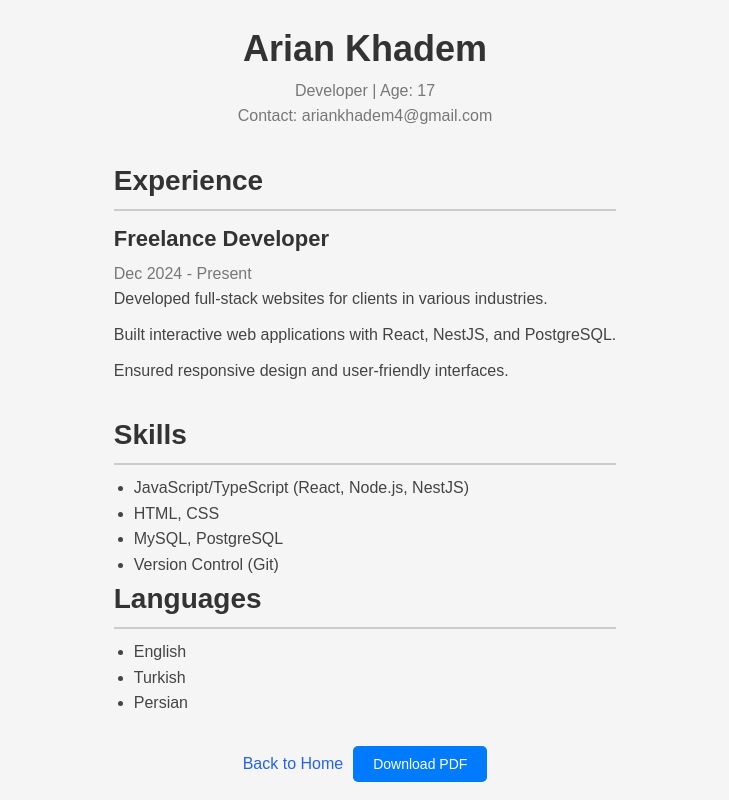
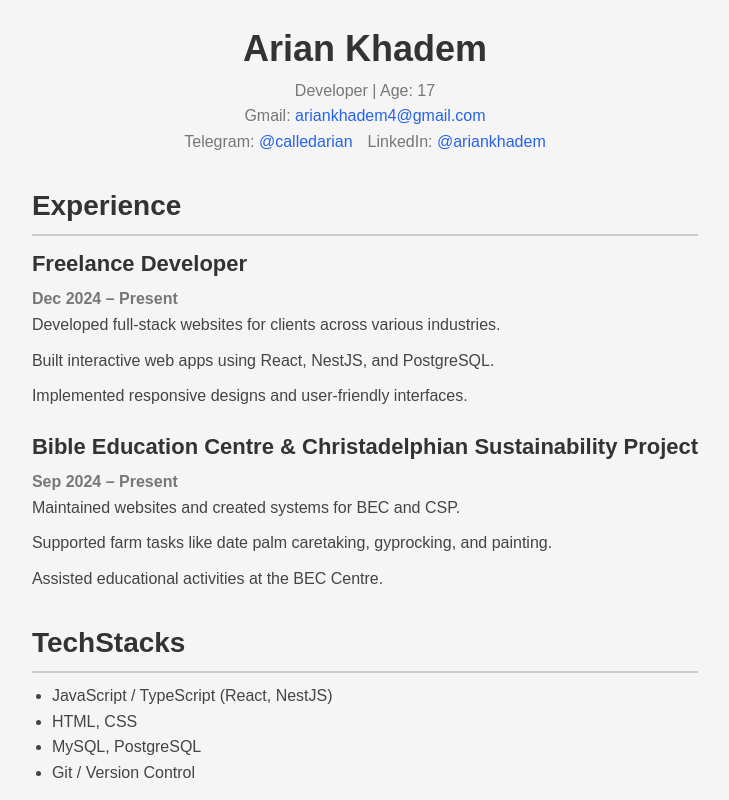
Before and after one commit to calledarian/Portfolio, a React (Create React App) app: page /resume in a window 1280 px wide. Shown: the top 800 px of the page, without its empty margins (275-1004 px from the left). Built offline with nearby package versions, Linux system fonts and the light colour scheme.

Commit message:
new resume

```diff
--- a/src/Resume.js
+++ b/src/Resume.js
@@ -1,7 +1,7 @@
 // Resume.js
 import React from 'react';
-import './Resume.css'; // Make sure to link the CSS file
 import { Link } from 'react-router-dom';
+import './Resume.css';
 
 function Resume() {
     return (
@@ -9,51 +9,59 @@ function Resume() {
             <header className="resume-header">
                 <h1>Arian Khadem</h1>
                 <p>Developer | Age: 17</p>
-                <p>Contact: ariankhadem4@gmail.com</p>
+                <p>Gmail: <a href="mailto:ariankhadem4@gmail.com">ariankhadem4@gmail.com</a></p>
+                <div style={{ display: "flex", justifyContent: "center", gap: "15px" }}>
+                    <p>Telegram: <a href="https://t.me/calledarian" target="_blank" rel="noopener noreferrer">@calledarian</a></p>
+                    <p>LinkedIn: <a href="https://www.linkedin.com/in/ariankhadem" target="_blank" rel="noopener noreferrer">@ariankhadem</a></p>
+                </div>
             </header>
 
             <section className="resume-section">
                 <h2>Experience</h2>
                 <div className="experience">
                     <h3>Freelance Developer</h3>
-                    <p>Dec 2024 - Present</p>
+                    <p><strong>Dec 2024 – Present</strong></p>
                     <ul>
-                        <li>Developed full-stack websites for clients in various industries.</li>
-                        <li>Built interactive web applications with React, NestJS, and PostgreSQL.</li>
-                        <li>Ensured responsive design and user-friendly interfaces.</li>
+                        <li>Developed full-stack websites for clients across various industries.</li>
+                        <li>Built interactive web apps using React, NestJS, and PostgreSQL.</li>
+                        <li>Implemented responsive designs and user-friendly interfaces.</li>
+                    </ul>
+                </div>
+                <div className="experience">
+                    <h3>Bible Education Centre & Christadelphian Sustainability Project</h3>
+                    <p><strong>Sep 2024 – Present</strong></p>
+                    <ul>
+                        <li>Maintained websites and created systems for BEC and CSP.</li>
+                        <li>Supported farm tasks like date palm caretaking, gyprocking, and painting.</li>
+                        <li>Assisted educational activities at the BEC Centre.</li>
                     </ul>
                 </div>
             </section>
 
             <section className="resume-section">
-                <h2>Skills</h2>
+                <h2>TechStacks</h2>
                 <ul>
-                    <li>JavaScript/TypeScript (React, Node.js, NestJS)</li>
+                    <li>JavaScript / TypeScript (React, NestJS)</li>
                     <li>HTML, CSS</li>
                     <li>MySQL, PostgreSQL</li>
-                    <li>Version Control (Git)</li>
+                    <li>Git / Version Control</li>
                 </ul>
+            </section>
+
+            <section className="resume-section">
                 <h2>Languages</h2>
                 <ul>
-                    <li>
-                        English
-                    </li>
-                    <li>
-                        Turkish
-                    </li>
-                    <li>
-                        Persian
-                    </li>
+                    <li>English</li>
+                    <li>Turkish</li>
+                    <li>Persian</li>
                 </ul>
             </section>
+
             <footer className="resume-footer">
-                <Link to="/">Back to Home</Link>
-
-                <button onClick={() => window.print()} className="download-button">
-                    Download PDF
-                </button>
+                <Link to="/" className="back-home">← Back to Home</Link>
+                <button onClick={() => window.print()} className="download-button">Download PDF</button>
             </footer>
-        </div >
+        </div>
     );
 }
 
```
